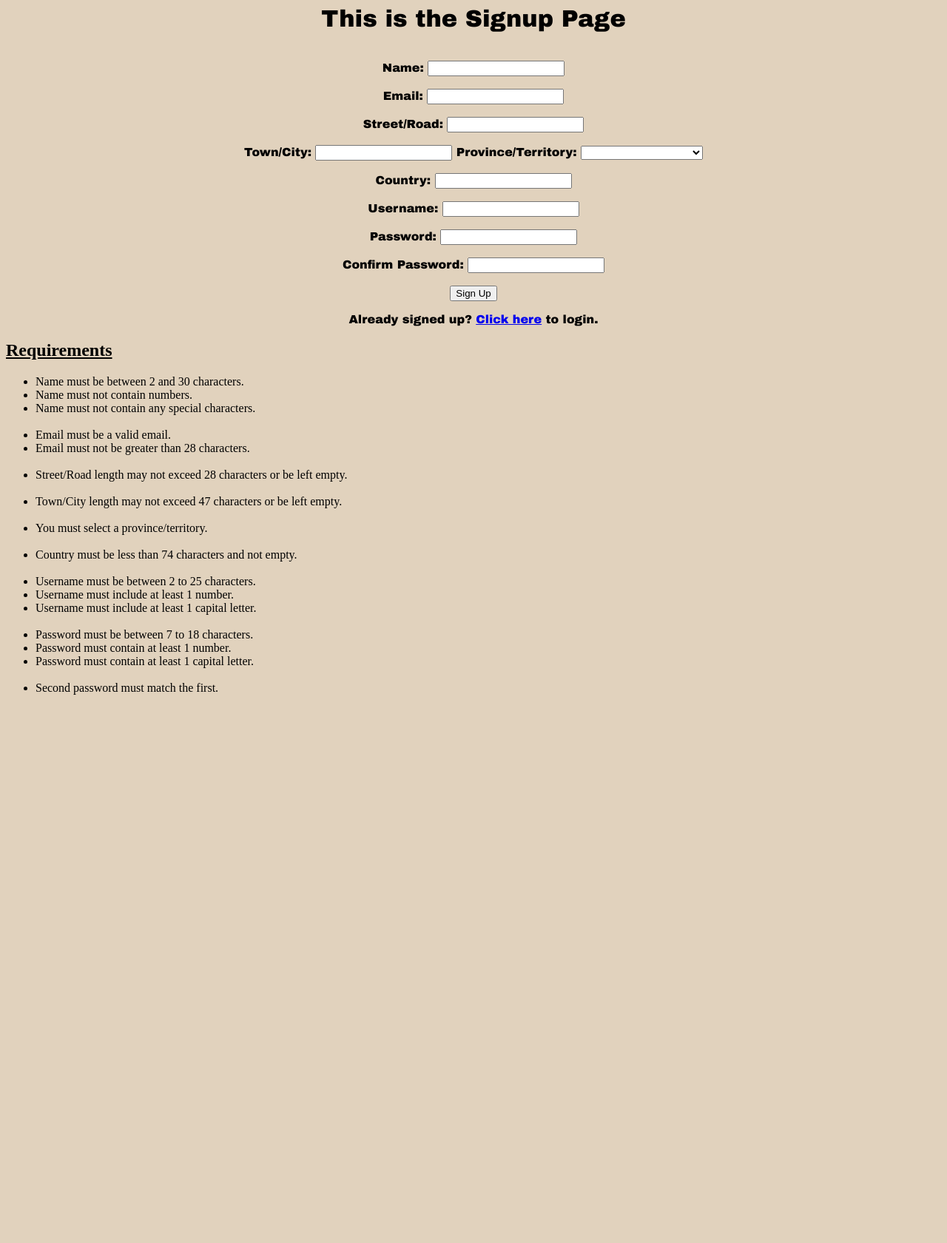
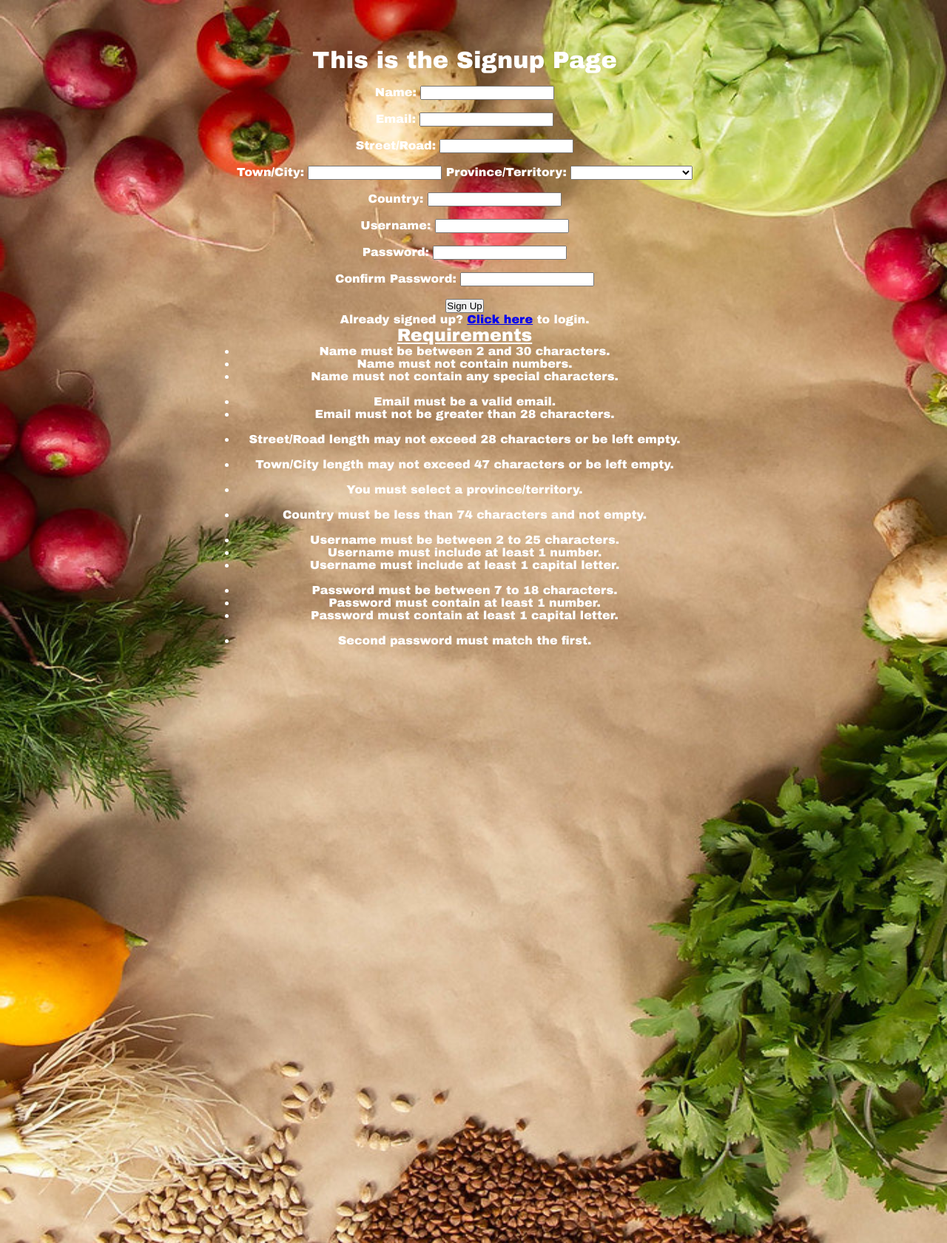
Before and after one commit to kat9897/Seasoning-Shack, a PHP site: page /signup.php in a window 1280 px wide. Shown: the whole page at 74% size. Before the commit the page ends 939 px from the top, so only its background shows below. Run offline with PHP 8.4, Linux system fonts and the light colour scheme.

Commit message:
Add files via upload

```diff
--- a/signup.php
+++ b/signup.php
@@ -40,24 +40,28 @@ if(ISSET($_POST['submitButton'])) {
 <html>
 <head>
 <style>
-body {
-  background-color: rgb(225,210,189);
+*{
+	margin:0;
+	padding: 0;
 }
-h1 {
+.text{
 	font-family: "Arial Black";
+	color: white;
   text-align: center;
+  position: absolute;
+		top:8%;
+		left:25%;
 }
-p {
-	font-family: "Arial Black";
-  text-align: center;
-}
-form{
-	font-family: "Arial Black";
-	text-align:center;
+.container img{
+				width: 100%;
+				height: 210%;
 }
 </style>
 </head>
 <body>
+<div class = "container">
+	<img src = "signup.jpg" width = "100px">
+	<div class = "text">
 <h1>This is the Signup Page</h1></br>
 <form method="POST" action="<?php echo $_SERVER['PHP_SELF']; ?>">
 	Name: <input type="text" name="name"></br></br>
@@ -109,5 +113,7 @@ form{
 	<li>Second password must match the first.</li>
 </ul>
 </br></br></br>
+</div>
+</div>
 </body>
 </html>
```
Also changed, not shown: signup.jpg (added).
